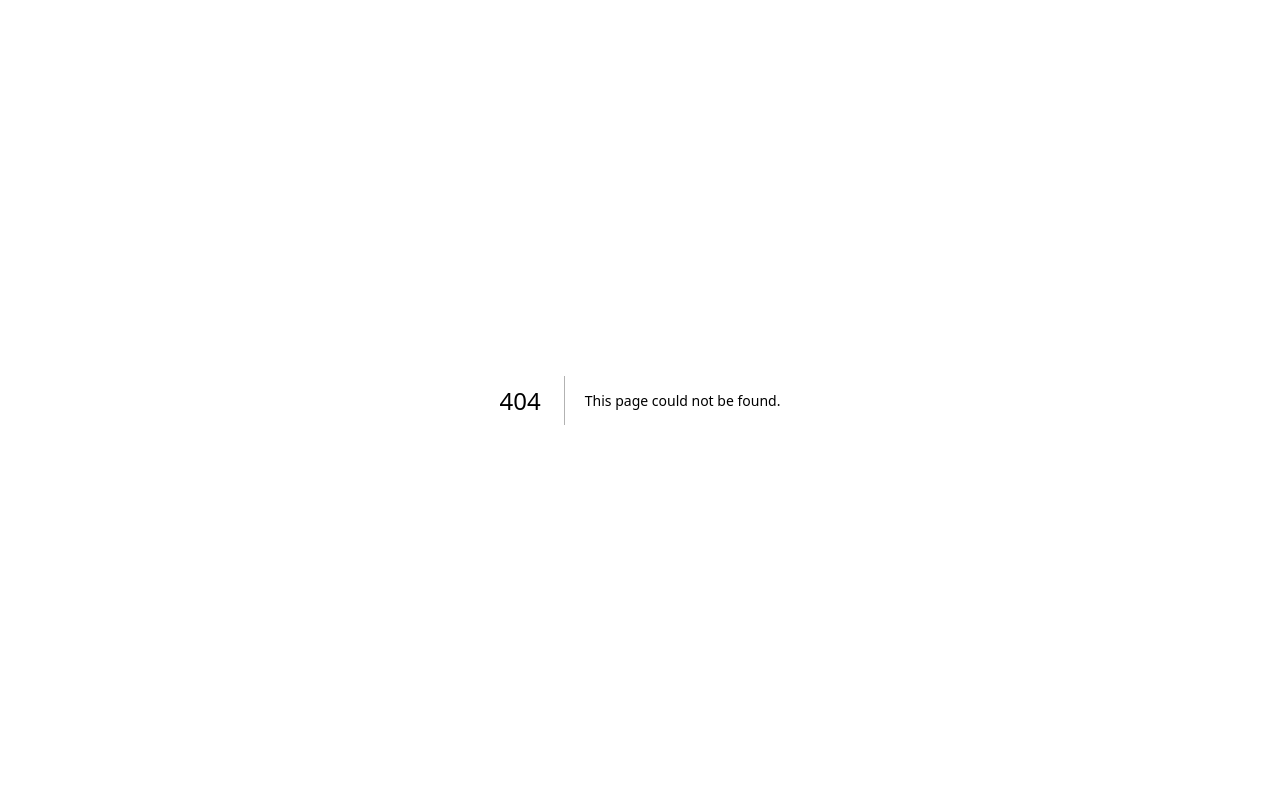
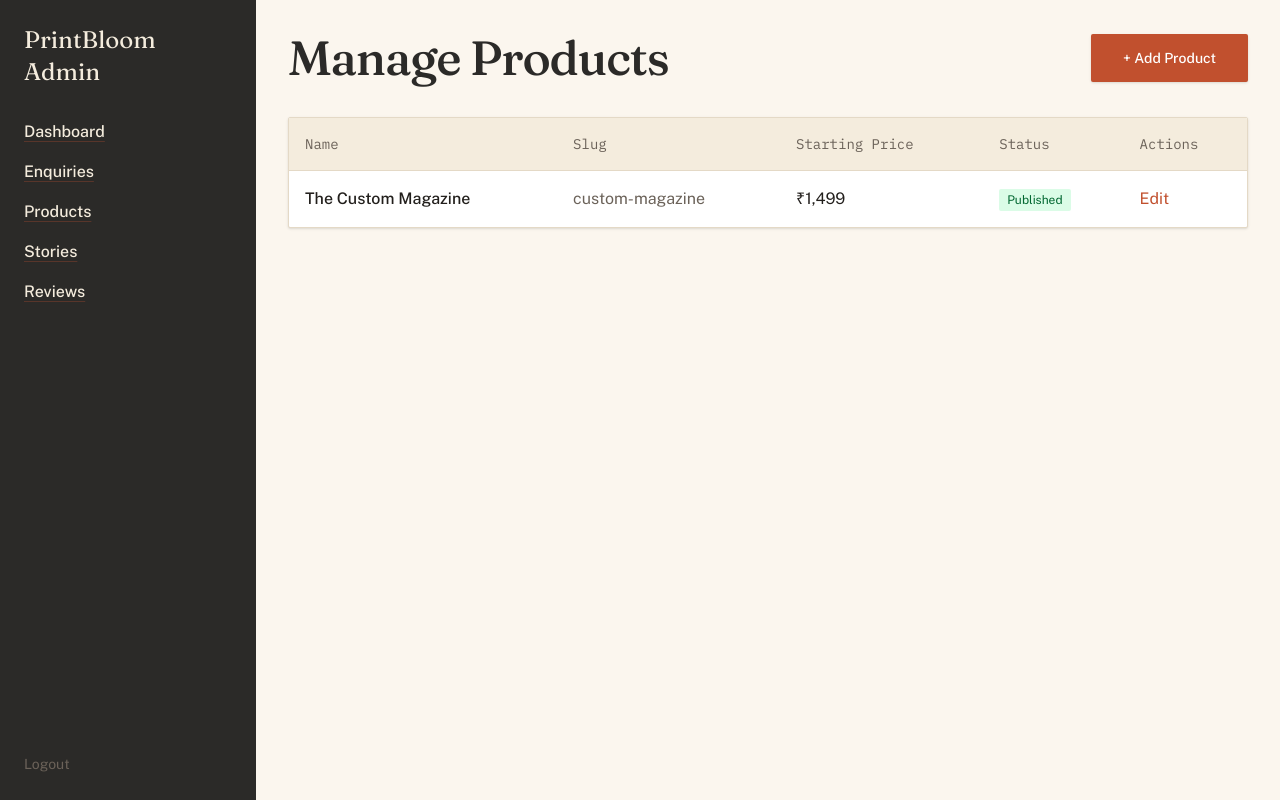
Before and after one commit to rupeshh132/Printbloom, a Next.js app: page /admin/products in a window 1280 px wide. Before the commit this address had no page. Built offline with nearby package versions, Linux system fonts and the light colour scheme.

Commit message:
feat(phase-9-12): admin shell and dashboards

```diff
--- /dev/null
+++ b/app/admin/enquiries/page.tsx
@@ -0,0 +1,34 @@
+import { SectionHeading } from "@/components/ui/section-heading"
+
+export default function AdminEnquiries() {
+  return (
+    <div>
+      <div className="flex justify-between items-center mb-8">
+        <SectionHeading as="h1" className="text-ink">Enquiries CRM</SectionHeading>
+      </div>
+
+      <div className="bg-white shadow-sm border border-border-subtle rounded-sm overflow-hidden">
+        <table className="w-full text-left">
+          <thead className="bg-surface border-b border-border-subtle text-sm font-mono text-text-muted">
+            <tr>
+              <th className="p-4 font-normal">Date</th>
+              <th className="p-4 font-normal">Name</th>
+              <th className="p-4 font-normal">Product</th>
+              <th className="p-4 font-normal">Status</th>
+              <th className="p-4 font-normal">Actions</th>
+            </tr>
+          </thead>
+          <tbody className="divide-y divide-border-subtle">
+            <tr>
+              <td className="p-4 text-text-muted">28 Aug 2026</td>
+              <td className="p-4 font-medium">Rahul Verma</td>
+              <td className="p-4">Custom Magazine</td>
+              <td className="p-4"><span className="px-2 py-1 bg-yellow-100 text-yellow-800 text-xs rounded-sm">New</span></td>
+              <td className="p-4 text-accent hover:underline cursor-pointer">View</td>
+            </tr>
+          </tbody>
+        </table>
+      </div>
+    </div>
+  )
+}
--- /dev/null
+++ b/app/admin/layout.tsx
@@ -0,0 +1,32 @@
+import * as React from "react"
+import { Link } from "@/components/ui/link"
+
+export default function AdminLayout({
+  children,
+}: {
+  children: React.ReactNode
+}) {
+  return (
+    <div className="flex min-h-screen bg-bg">
+      {/* Admin Sidebar */}
+      <aside className="w-64 bg-ink text-surface flex flex-col p-6">
+        <h2 className="font-serif text-2xl mb-8">PrintBloom Admin</h2>
+        <nav className="flex flex-col space-y-4">
+          <Link href="/admin" className="text-surface hover:text-accent font-medium">Dashboard</Link>
+          <Link href="/admin/enquiries" className="text-surface hover:text-accent font-medium">Enquiries</Link>
+          <Link href="/admin/products" className="text-surface hover:text-accent font-medium">Products</Link>
+          <Link href="/admin/stories" className="text-surface hover:text-accent font-medium">Stories</Link>
+          <Link href="/admin/reviews" className="text-surface hover:text-accent font-medium">Reviews</Link>
+        </nav>
+        <div className="mt-auto">
+          <button className="text-sm text-text-muted hover:text-surface">Logout</button>
+        </div>
+      </aside>
+
+      {/* Admin Content */}
+      <main className="flex-1 p-8 overflow-y-auto">
+        {children}
+      </main>
+    </div>
+  )
+}
--- /dev/null
+++ b/app/admin/page.tsx
@@ -0,0 +1,23 @@
+import { SectionHeading } from "@/components/ui/section-heading"
+
+export default function AdminDashboard() {
+  return (
+    <div>
+      <SectionHeading as="h1" className="mb-8 text-ink">Dashboard Overview</SectionHeading>
+      <div className="grid grid-cols-1 md:grid-cols-3 gap-6">
+        <div className="bg-white p-6 shadow-sm border border-border-subtle rounded-sm">
+          <h3 className="font-mono text-sm text-text-muted mb-2">New Enquiries</h3>
+          <p className="font-serif text-4xl">12</p>
+        </div>
+        <div className="bg-white p-6 shadow-sm border border-border-subtle rounded-sm">
+          <h3 className="font-mono text-sm text-text-muted mb-2">Total Stories</h3>
+          <p className="font-serif text-4xl">8</p>
+        </div>
+        <div className="bg-white p-6 shadow-sm border border-border-subtle rounded-sm">
+          <h3 className="font-mono text-sm text-text-muted mb-2">Active Products</h3>
+          <p className="font-serif text-4xl">3</p>
+        </div>
+      </div>
+    </div>
+  )
+}
--- /dev/null
+++ b/app/admin/products/page.tsx
@@ -0,0 +1,36 @@
+import { SectionHeading } from "@/components/ui/section-heading"
+import { Button } from "@/components/ui/button"
+
+export default function AdminProducts() {
+  return (
+    <div>
+      <div className="flex justify-between items-center mb-8">
+        <SectionHeading as="h1" className="text-ink">Manage Products</SectionHeading>
+        <Button>+ Add Product</Button>
+      </div>
+
+      <div className="bg-white shadow-sm border border-border-subtle rounded-sm overflow-hidden">
+        <table className="w-full text-left">
+          <thead className="bg-surface border-b border-border-subtle text-sm font-mono text-text-muted">
+            <tr>
+              <th className="p-4 font-normal">Name</th>
+              <th className="p-4 font-normal">Slug</th>
+              <th className="p-4 font-normal">Starting Price</th>
+              <th className="p-4 font-normal">Status</th>
+              <th className="p-4 font-normal">Actions</th>
+            </tr>
+          </thead>
+          <tbody className="divide-y divide-border-subtle">
+            <tr>
+              <td className="p-4 font-medium">The Custom Magazine</td>
+              <td className="p-4 text-text-muted">custom-magazine</td>
+              <td className="p-4">₹1,499</td>
+              <td className="p-4"><span className="px-2 py-1 bg-green-100 text-green-800 text-xs rounded-sm">Published</span></td>
+              <td className="p-4 text-accent hover:underline cursor-pointer">Edit</td>
+            </tr>
+          </tbody>
+        </table>
+      </div>
+    </div>
+  )
+}
--- /dev/null
+++ b/components/admin/image-uploader.tsx
@@ -0,0 +1,22 @@
+"use client"
+import * as React from "react"
+import { Button } from "@/components/ui/button"
+
+export function ImageUploader({ onUploadSuccess }: { onUploadSuccess?: (url: string) => void }) {
+  const handleUpload = () => {
+    // This will integrate with next-cloudinary or direct Cloudinary widget in the future.
+    alert("Cloudinary upload widget will open here.");
+    if (onUploadSuccess) {
+      onUploadSuccess("https://placeholder.image.url/printbloom");
+    }
+  }
+
+  return (
+    <div className="border-2 border-dashed border-border-subtle p-8 text-center rounded-sm bg-surface">
+      <p className="text-text-muted mb-4 font-mono text-sm">Drag and drop images or click to upload</p>
+      <Button variant="outline" onClick={handleUpload}>
+        Upload to Cloudinary
+      </Button>
+    </div>
+  )
+}
```
